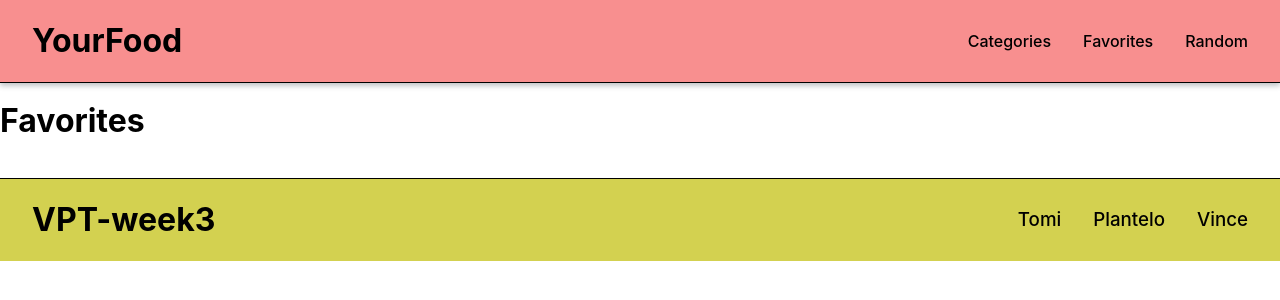
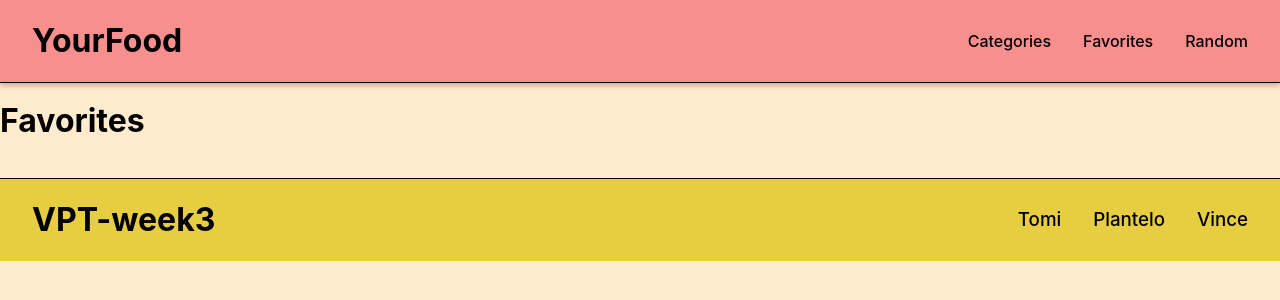
Before and after one commit to agocsvince/first-react-app, a React (Create React App) app: page /favorites in a window 1280 px wide. Shown: the top 300 px of the page. Built offline with nearby package versions, Linux system fonts and the light colour scheme.

Commit message:
add background-color to footer and product card

```diff
--- a/src/css/footer.css
+++ b/src/css/footer.css
@@ -3,7 +3,7 @@
     /* position: fixed; */
     bottom: 0;
     width: 100%;
-    background-color: rgb(211, 209, 80);
+    background-color: rgb(230, 205, 66);
     color: #000;
     text-align: center;
     display: flex;
--- a/src/css/product.css
+++ b/src/css/product.css
@@ -1,9 +1,13 @@
+body {
+    background: blanchedalmond;
+}
+
 #main {
     padding-top: 80px;
 }
 
 .product {
-    background-color: rgb(211, 211, 211);
+    background-color: rgb(248, 214, 104);
     display: flex;
     flex-direction: column;
     border: 1px solid;
```
